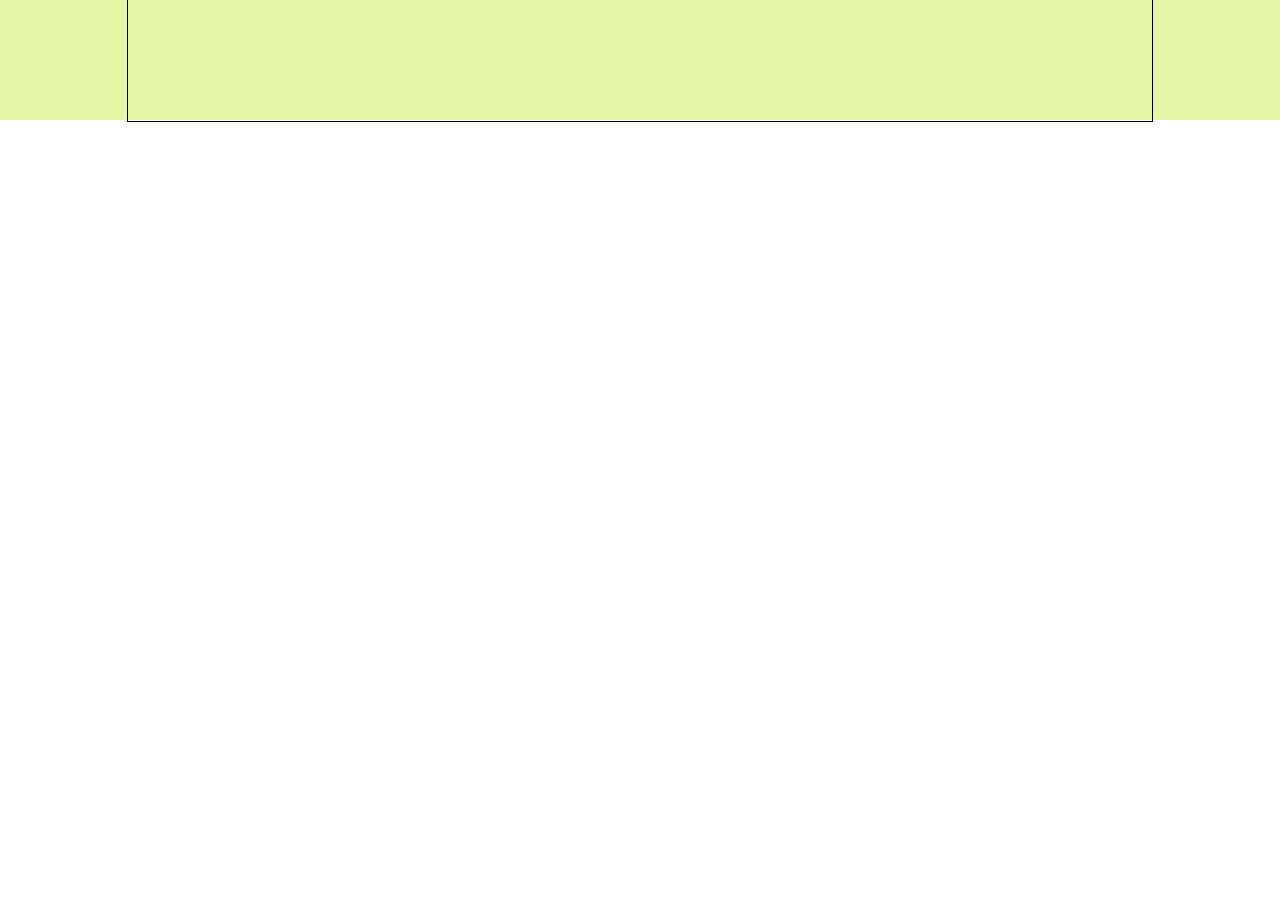
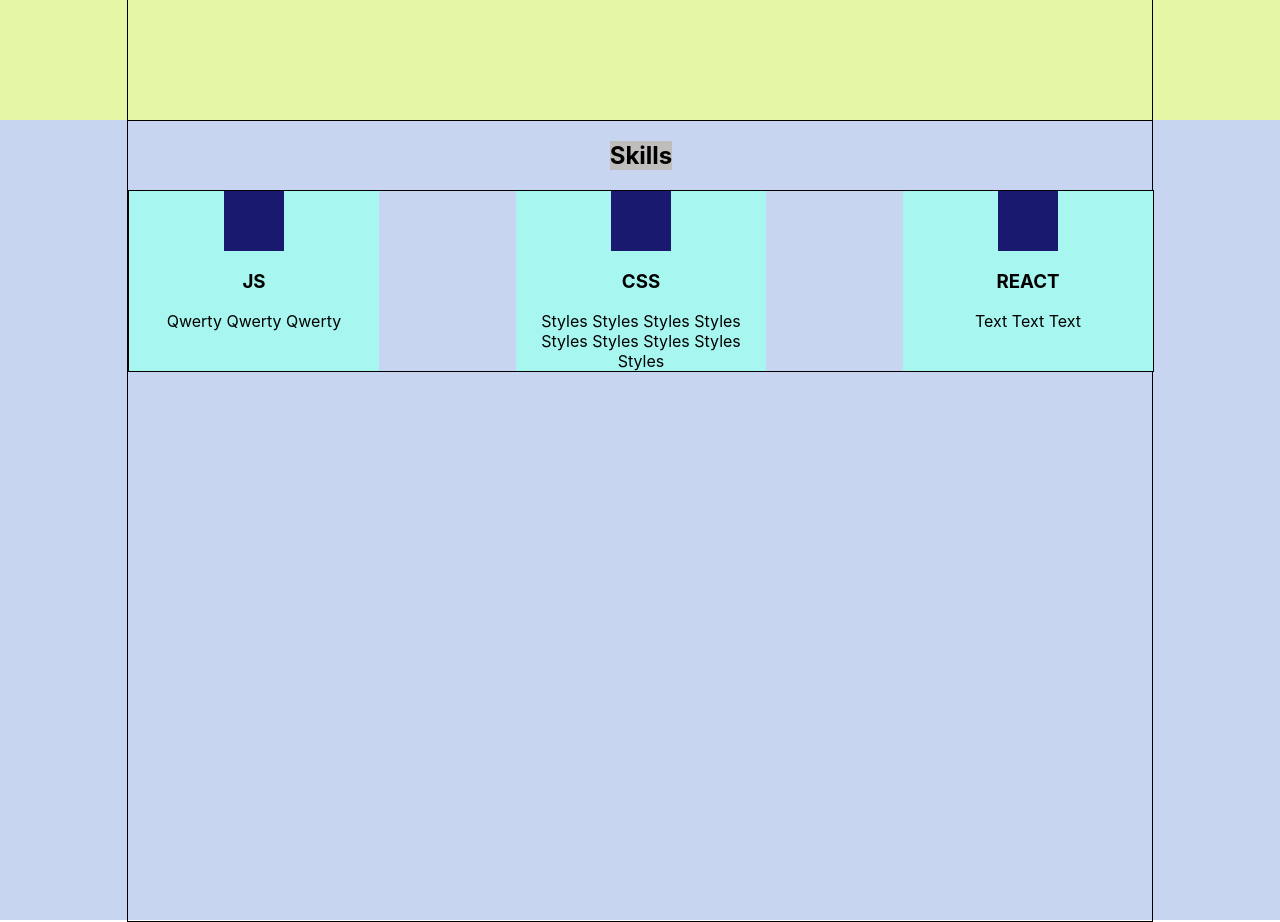
Before and after one commit to Freiii21/portfolio-react, a React (Create React App) app: page / in a window 1280 px wide. Shown: the part 760-1682 px from the top of the page. Before the commit the page ends 882 px from the top, so only its background shows below. Built offline with nearby package versions, Linux system fonts and the light colour scheme.

Commit message:
#42 portfolio_3

```diff
--- a/src/App.tsx
+++ b/src/App.tsx
@@ -2,6 +2,7 @@ import React, {useState} from 'react';
 import './App.css';
 import {Header} from './header/Header';
 import {Main} from './main/Main';
+import {Skills} from './skills/Skills';
 
 function App() {
 
@@ -9,6 +10,7 @@ function App() {
         <div className="App">
             <Header />
             <Main />
+            <Skills />
         </div>
     );
 }
--- /dev/null
+++ b/src/common/styles/Container.module.css
@@ -0,0 +1,10 @@
+.container{
+    border: 1px solid;
+    height: 100%;
+    width: 80%;
+    margin: 0 auto;
+    display: flex;
+    align-items: center;
+    justify-content: space-between;
+    flex-wrap: wrap;
+}
--- a/src/main/Main.module.css
+++ b/src/main/Main.module.css
@@ -1,15 +1,6 @@
 .main{
     height: 100vh;
     background-color: #e5f6a7;
-}
-.container{
-    border: 1px solid;
-    height: 100%;
-    width: 80%;
-    margin: 0 auto;
-    display: flex;
-    align-items: center;
-    justify-content: space-between;
 }
 .greeting{
     width: 300px;
--- a/src/main/Main.tsx
+++ b/src/main/Main.tsx
@@ -1,10 +1,11 @@
 import React from 'react';
 import s from './Main.module.css'
+import sc from './../common/styles/Container.module.css'
 
 export const Main = () => {
     return (
         <div className={s.main}>
-            <div className={s.container}>
+            <div className={sc.container}>
                 <div className={s.greeting}>
                     <span>Hi There</span>
                     <h1>I am Igor</h1>
--- /dev/null
+++ b/src/skills/Skills.module.css
@@ -0,0 +1,18 @@
+.skills{
+    height: 100vh;
+    background-color: #c8d5f1;
+}
+.skillsContainer{
+    flex-direction: column;
+    justify-content: flex-start;
+}
+.title{
+    background-color: #c0bdbd;
+}
+.skillsSet{
+    border: 1px solid;
+    width: 100%;
+    display: flex;
+    justify-content: space-between;
+    flex-wrap: wrap;
+}
--- /dev/null
+++ b/src/skills/Skills.tsx
@@ -0,0 +1,19 @@
+import React from 'react';
+import s from './Skills.module.css'
+import sc from './../common/styles/Container.module.css'
+import {Skill} from './skill/Skill';
+
+export const Skills = () => {
+    return (
+        <div className={s.skills}>
+            <div className={`${sc.container} ${s.skillsContainer}`}>
+                <h2 className={s.title}>Skills</h2>
+                <div className={s.skillsSet}>
+                    <Skill title='JS' description='Qwerty Qwerty Qwerty'/>
+                    <Skill title='CSS' description='Styles Styles Styles Styles Styles Styles Styles Styles Styles'/>
+                    <Skill title='REACT' description='Text Text Text'/>
+                </div>
+            </div>
+        </div>
+    );
+}
--- /dev/null
+++ b/src/skills/skill/Skill.module.css
@@ -0,0 +1,14 @@
+.skill{
+    width: 250px;
+    background-color: #a7f6ef;
+    display: flex;
+    flex-direction: column;
+    align-items: center;
+    text-align: center;
+}
+
+.icon {
+    width: 60px;
+    height: 60px;
+    background-color: midnightblue;
+}
--- /dev/null
+++ b/src/skills/skill/Skill.tsx
@@ -0,0 +1,17 @@
+import React from 'react';
+import s from './Skill.module.css'
+
+type SkillPropsType = {
+    title: string
+    description: string
+}
+
+export const Skill = (props:SkillPropsType) => {
+    return (
+        <div className={s.skill}>
+            <div className={s.icon}></div>
+            <h3 className={s.title}>{props.title}</h3>
+            <span className={s.description}>{props.description}</span>
+        </div>
+    );
+}
```
